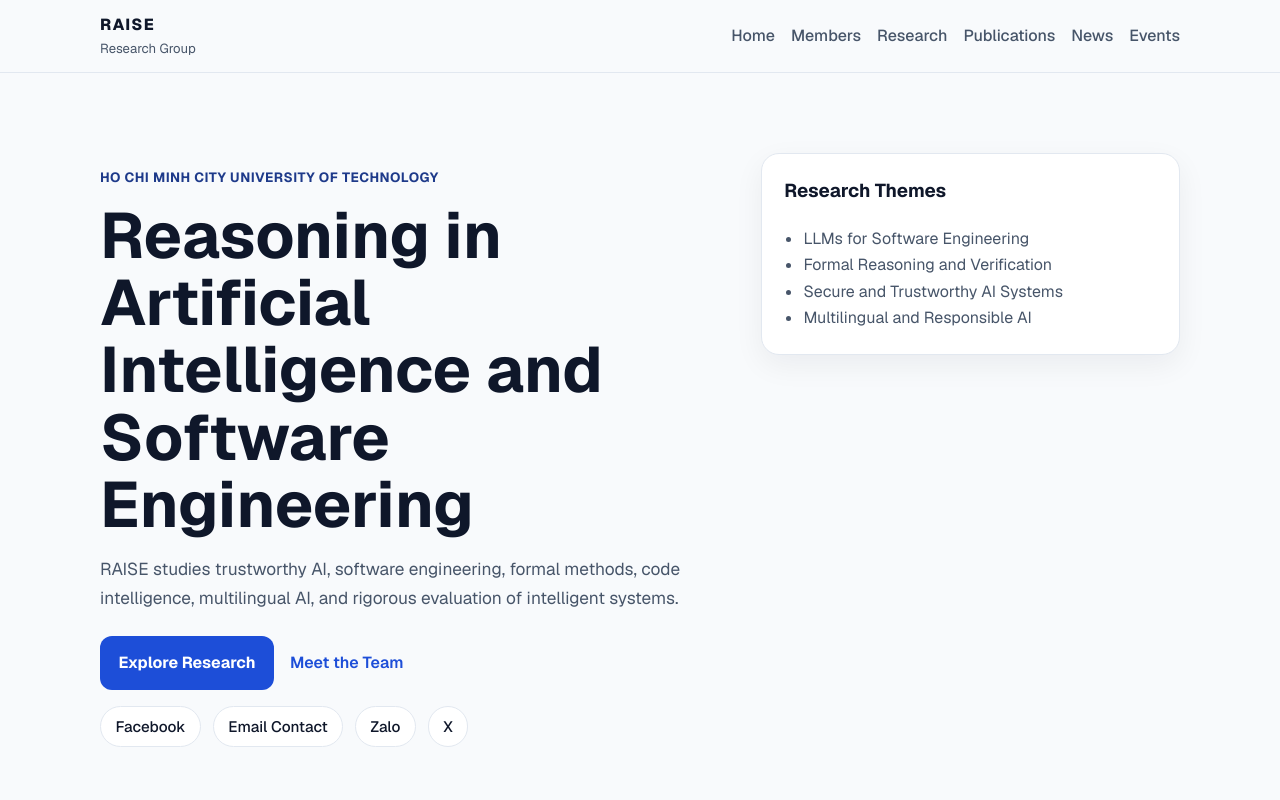
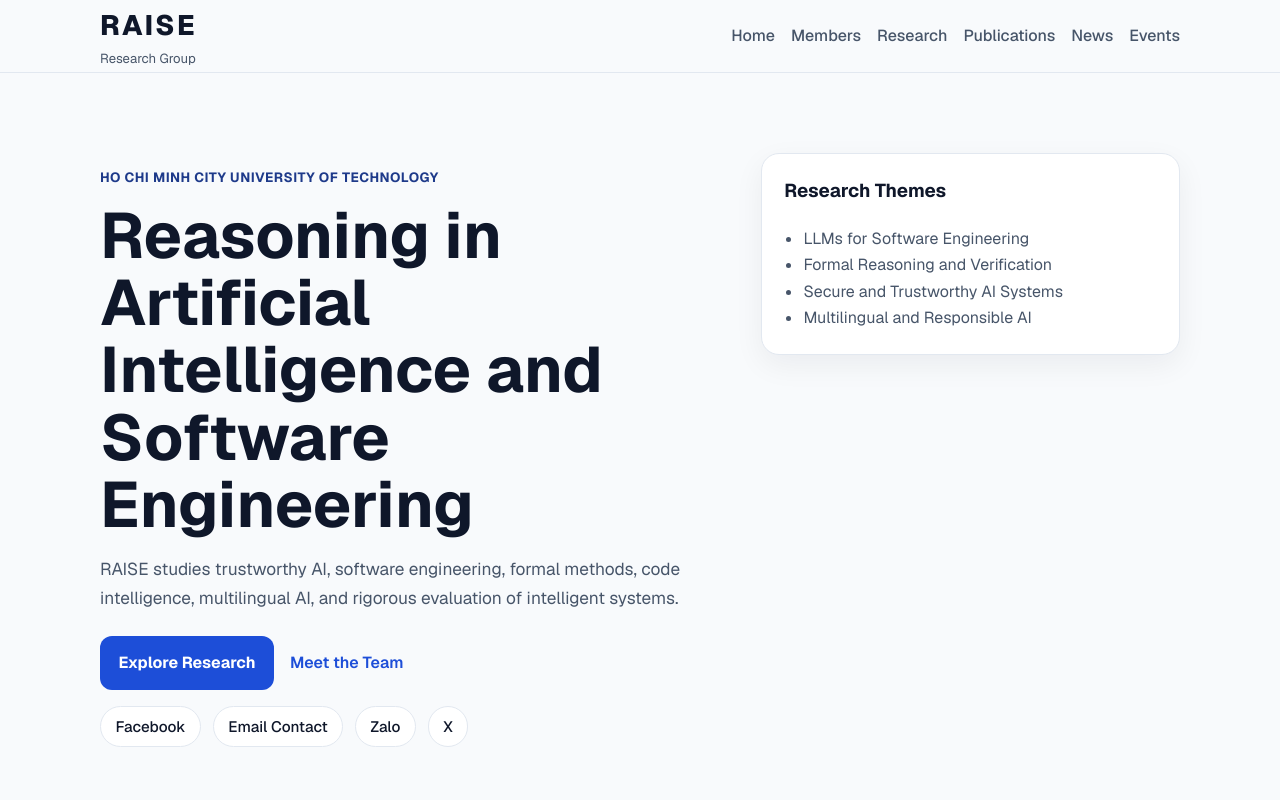
Before and after one commit to lexuanbach/raise-website, a Next.js app: page / in a window 1280 px wide. Shown: the top 800 px of the page. Built offline with nearby package versions, Linux system fonts and the light colour scheme.

Commit message:
Increase header brand size

```diff
--- a/src/app/globals.css
+++ b/src/app/globals.css
@@ -71,7 +71,7 @@ a:hover {
 }
 
 .brand-mark {
-  font-size: 1rem;
+  font-size: clamp(1.4rem, 2.2vw, 1.85rem);
   font-weight: 800;
   letter-spacing: 0.08em;
 }
```
